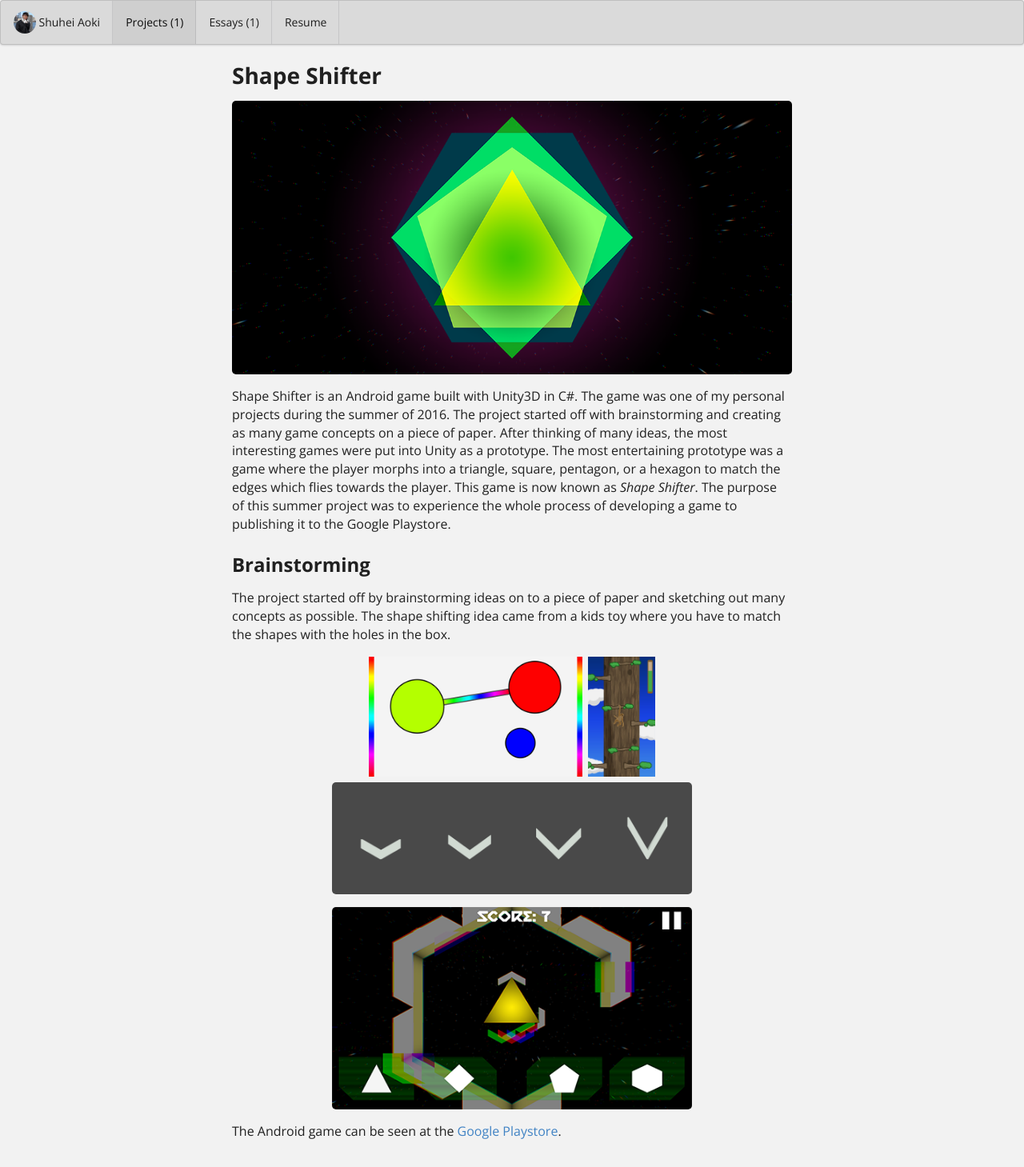
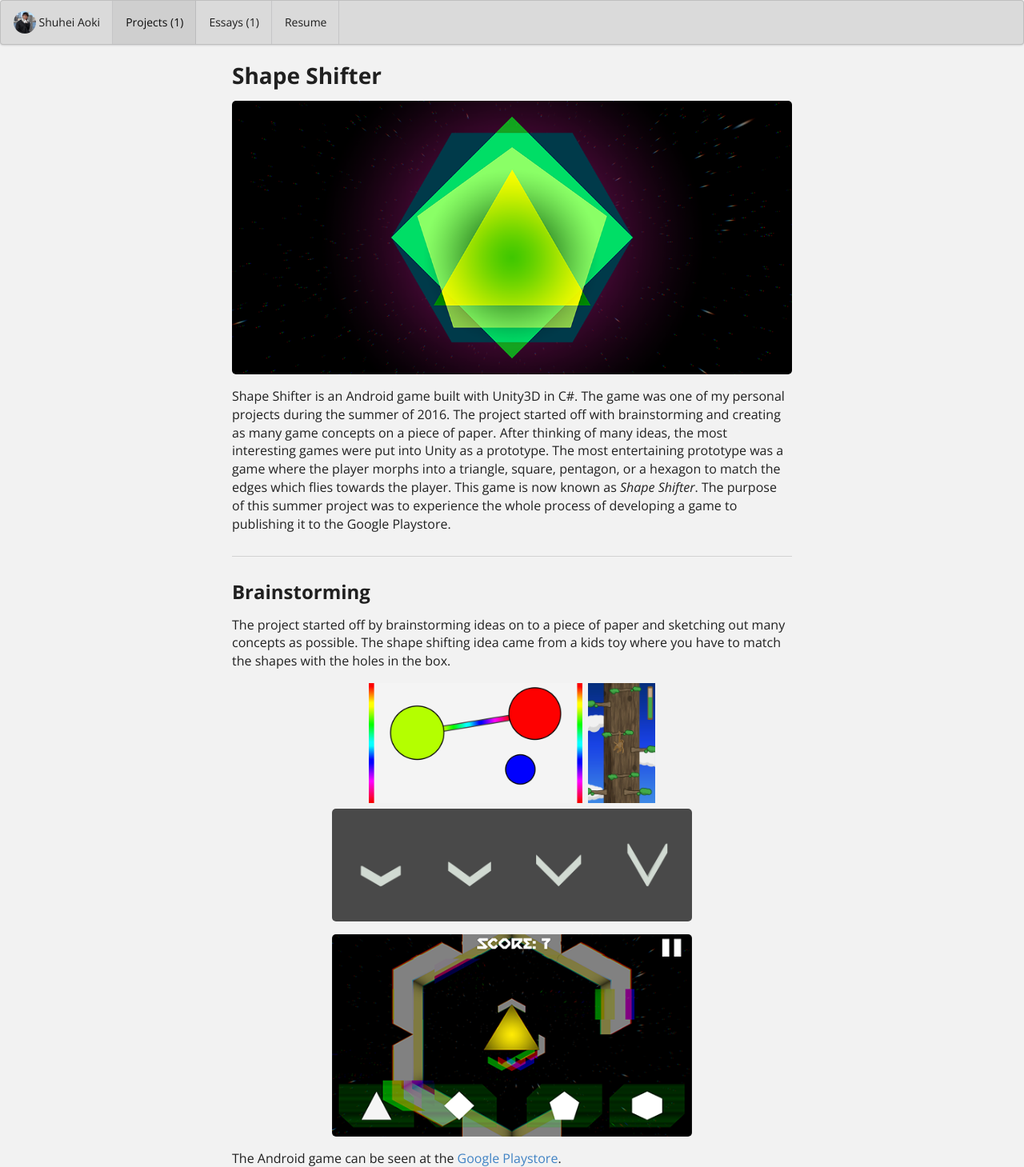
Before and after one commit to shuao23/shuao23.github.io, a Jekyll site: the page built from projects/project_shapeShifter.md, in a window 1280 px wide. Shown: the whole page at 80% size. Built offline with Jekyll 4.4.1, drawn with Linux system fonts in a browser that asks for light colours; before the commit the page ends 1426 px from its top, so only the background shows below that.

Commit message:
worked on shapeshifter

```diff
--- a/_config.yml
+++ b/_config.yml
@@ -24,3 +24,4 @@ rouge-theme: igorpro
 # YOU NORMALLY NEVER CHANGE THE FOLLOWING
 markdown: kramdown
 include: [_data]
+exclude: ["source", "shuao23.github.io.code-workspace", "README.md", "LICENSE", "Gemfile", "Gemfile.lock"]
--- a/projects/project_shapeShifter.md
+++ b/projects/project_shapeShifter.md
@@ -19,6 +19,8 @@ summary: A personal summer project to develop an android game on Unity3d.
 Shape Shifter is an Android game built with Unity3D in C#. The game was one of my personal projects during the summer of 2016. The project started off with brainstorming and creating as many game concepts on a piece of paper. After thinking of many ideas, the most interesting games were put into Unity as a prototype. The most entertaining prototype was a game where the player morphs into a triangle, square, pentagon, or a hexagon to match the edges which flies towards the player. This game is now known as <i>Shape Shifter</i>. The purpose of this summer project was to experience the whole process of developing a game to publishing it to the Google Playstore.
 </p>
 
+<div class="ui section divider"></div>
+
 <h2>Brainstorming</h2>
 <p>
 The project started off by brainstorming ideas on to a piece of paper and sketching out many concepts as possible. The shape shifting idea came from a kids toy where you have to match the shapes with the holes in the box.
```
Also changed, not shown: 1 other file.
